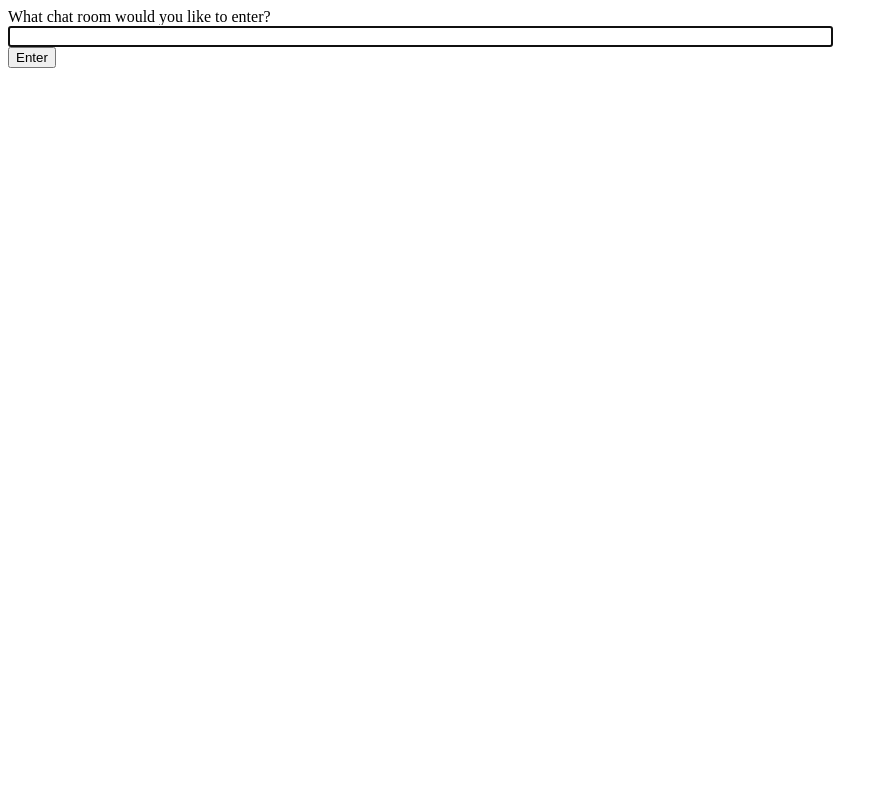
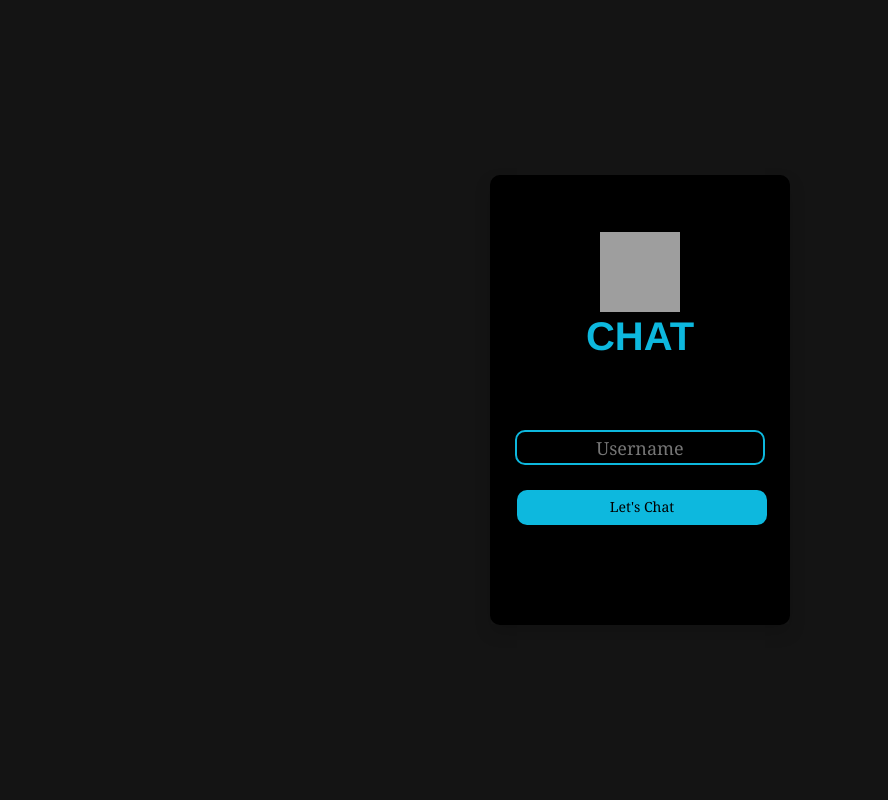
Before and after one commit to crlotwhite/cccw-server, a Django app: template templates/index.html in a window 1280 px wide. Shown: the whole page, without its empty margins (0-888 px from the left). Run offline with Django 3.2, Linux system fonts and the light colour scheme; the template is opened without the code that fills it, so the values that code supplies are empty; grey boxes are pictures that could not be loaded.

Commit message:
Add frontend pages

```diff
--- a/templates/index.html
+++ b/templates/index.html
@@ -1,26 +1,43 @@
-<!DOCTYPE html>
+<!DOCTYPE HTML>
 <html>
 <head>
-    <meta charset="utf-8"/>
-    <title>Chat Rooms</title>
+	<meta name="viewport" content="width=device-width,initial scale=1">
+	<link href="https://cdn.jsdelivr.net/npm/bootstrap@5.1.3/dist/css/bootstrap.min.css" rel="stylesheet" integrity="sha384-1BmE4kWBq78iYhFldvKuhfTAU6auU8tT94WrHftjDbrCEXSU1oBoqyl2QvZ6jIW3" crossorigin="anonymous">
+	<link href="styles1.css" rel="stylesheet">
+	<script src="setting.js"> </script>
+	<link rel="icon" href="chat.png">
+	<title>Secret Chat</title>
+	<script>
+
+        function goRoomList() {
+            let userName = document.getElementById("inputField").value;
+            if (userName === "" || userName === " " || userName === "\t") {
+                alert("Username can't be empty");
+            } else {
+                document.cookie = "username=" + userName;
+                window.location = "/rooms";
+            }
+        }
+
+    </script>
 </head>
 <body>
-    What chat room would you like to enter?<br>
-    <input id="room-name-input" type="text" size="100"><br>
-    <input id="room-name-submit" type="button" value="Enter">
-
-    <script>
-        document.querySelector('#room-name-input').focus();
-        document.querySelector('#room-name-input').onkeyup = function(e) {
-            if (e.keyCode === 13) {  // enter, return
-                document.querySelector('#room-name-submit').click();
-            }
-        };
-
-        document.querySelector('#room-name-submit').onclick = function(e) {
-            const roomName = document.querySelector('#room-name-input').value;
-            window.location.pathname = '/chat/' + roomName + '/';
-        };
-    </script>
+	<div class="global-container">
+		<div class="card login-form">
+			<div class="card-body shadow">
+				<img src="chat.png" alt="">
+				<h1 class="card-title text-center" id="but">CHAT</h1>
+				<div class="card-text">
+					<form>
+						<div class= "text-center">
+							<input id="inputField" type="text" class="text-center" placeholder="Username">
+						</div>
+							<a id="LetChatBtn" type="button" href="#" onclick="goRoomList()">
+							Let's Chat</a>
+					</form>
+				</div>
+			</div>
+		</div>
+	</div>
 </body>
 </html>
```
Also changed, not shown: templates/index_old.html (added, +26 -0 lines).
